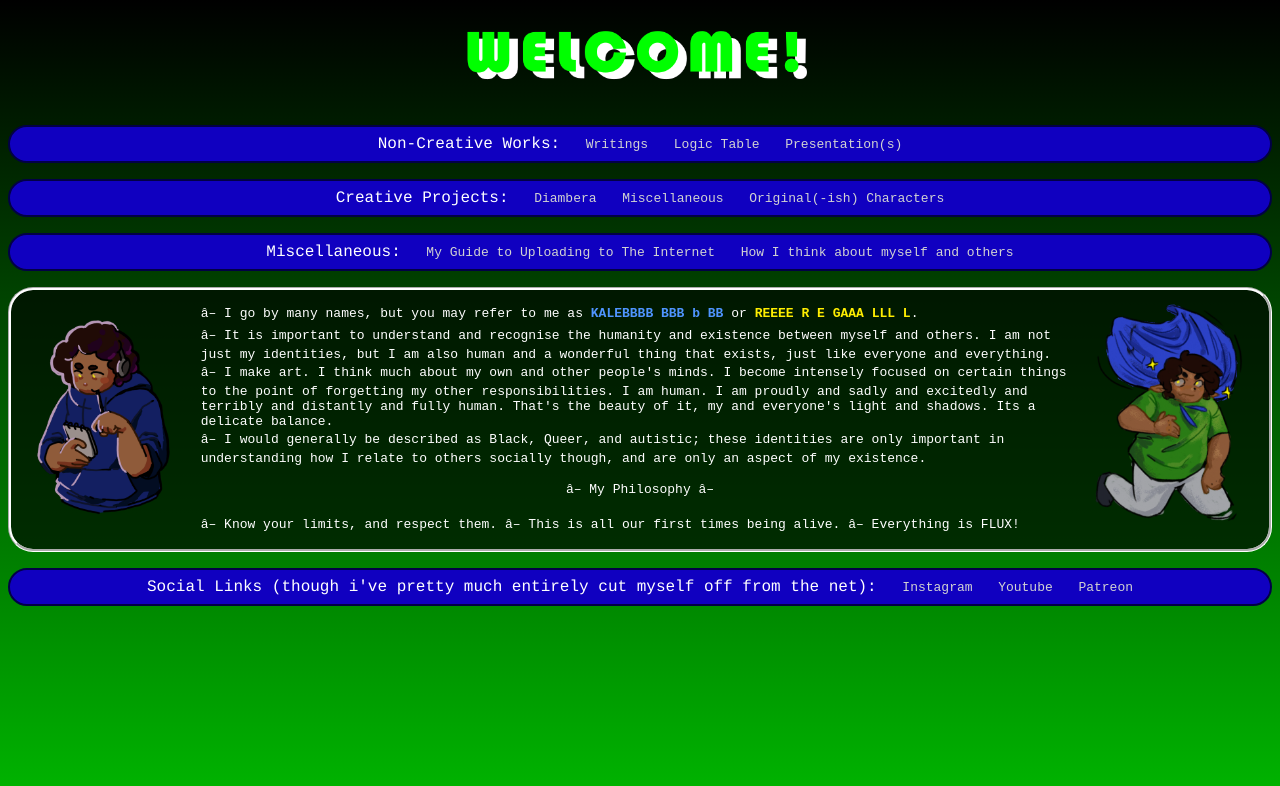
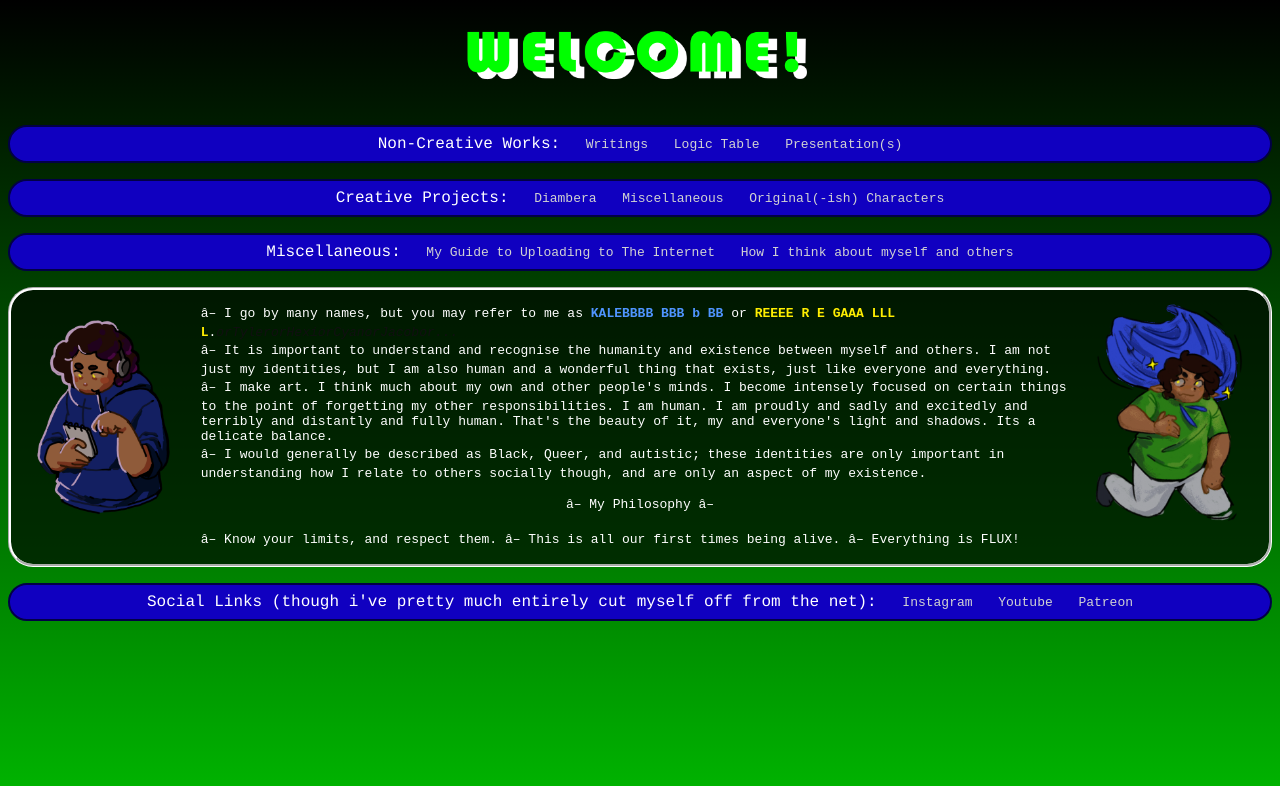
Before and after one commit to heximatic/heximatic.github.io, a plain HTML site: page index.html in a window 1280 px wide. Drawn offline with Linux system fonts and the light colour scheme.

Commit message:
Update index.html

```diff
--- a/index.html
+++ b/index.html
@@ -30,7 +30,7 @@
     <div>
     <li><img src="char1.png"></li>
     <li>
-    ❖ I go by many names, but you may refer to me as <b style="color: rgb(79, 149, 255);">KALEBBBB BBB b BB</b> or <b style="color: rgb(255, 238, 0);">REEEE R  E GAAA LLL L</b>.<br>
+    ❖ I go by many names, but you may refer to me as <b style="color: rgb(79, 149, 255);">KALEBBBB BBB b BB</b> or <b style="color: rgb(255, 238, 0);">REEEE R  E GAAA LLL L</b>.<i style="color: rgb(16, 16, 16);">orTylerorHexiorCyanorJacobor...</i><br>
     ❖ It is important to understand and recognise the humanity and existence between myself and others. I am not just my identities,
     but I am also human and a wonderful thing that exists, just like everyone and everything. <br>
     <!-- <br> ❖ <b style="color: rgb(255, 0, 0);">Į̷̧̡̤̖̙͍̹͕̲̹͓̅̽́͐̌̍̆̽͑ ̸̨̨͖̰̱͉̙̦̪̞̻̹͈̾̀͋̃̋͘D̷̦̠̳́̀̏͌̐̆͗̔͗̃͗̉O̴̝̪̣̻̹̾̐̈́̾̉̍͐̂̚ͅN̵̢̡̨̛̫̬͖̪͙͉͎̮̜̆̍̈́͝"̵̡̲̻̦̲̮͎̬̞͎̣̱̬̉̈́̔̒T̴̡͓͙̲̗͇̩̙̋̕ ̷̨̢̬̭̤̮͔̼̼̣͇̜̘̫̘̐͜Ḱ̴̢̢̬̰̣͎̣̮̮̄̽̎͂͐̎̈́̊͑͑͛̇̕͜ͅN̶̡̢͚̱̝͎̜̜̫̣̙̬̘̒̈́̈́́̇̾̀͑͊̌̿͆̍̂̀̚͝O̷̡̪̙̬͈̐̅̂̎͠ͅW̴͚̭̞̲̘̻̫͇̪͉͇̪̋͆̄̈́͠ͅ ̸̠̳͔͎̍̽̄̏͛͌͜W̷̗̭̻̰͙̣͖̰̑͌̉͐͌͆̕̕H̸̛͚̥̭̐̃͆̈́͘͜͝O̸̢̧͙̰̝̺͇͇̪̪̦͓͍̹͕̭̿̋̈́͂̈́͒̓͘ ̷̩̯̱͈͑̂̿̽͒̾͂I̶̢̧̲̪̖̘̺̘̒̂͛̉͌͆̉̄̓̀̀̚͠͠͝ ̷̨̧̪̙̘̗̹͕̝̀̐͋̇͜Ä̷̠̦̝͈̐͋͐͗̎̉̉̈́̑̕M̸̨̟̲̻̺̺̗͕͎̋̍̆͂̚͝m̷̢͔̰̪̳̺̪̰̋͂͋̃͐̀̈́̆̍̋̀̂̍͜͝͠ṃ̷̨̨̢̧̫͈̜͉̩͍͓̗͛͆̂̒́͛̎̀m̸͚͑̿̉M̵̠̌̋̀̏̉́̀̿͂͆̐͐̔̚M̸̫͙͕̩̱̘͓͍̼̯͍̗̠͔̙͊̍̄̓͝͠ͅ </b><br><br> -->
```
